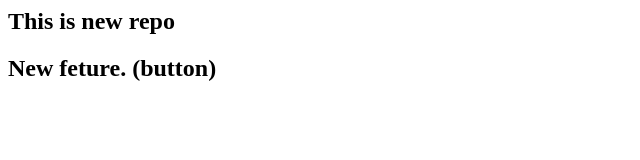
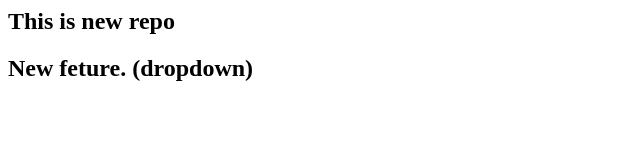
Before and after one commit to Rathod-Dipali/Local, a plain HTML site: page index.html in a window 1280 px wide. Shown: the full height of the page, 0-640 px from the left. Drawn offline with Linux system fonts and the light colour scheme.

Commit message:
Add dropdown

```diff
--- a/index.html
+++ b/index.html
@@ -1,2 +1,2 @@
 <h2>This is new repo</h2>
-<h2>New feture. (button)</h2>
+<h2>New feture. (dropdown)</h2>
```
